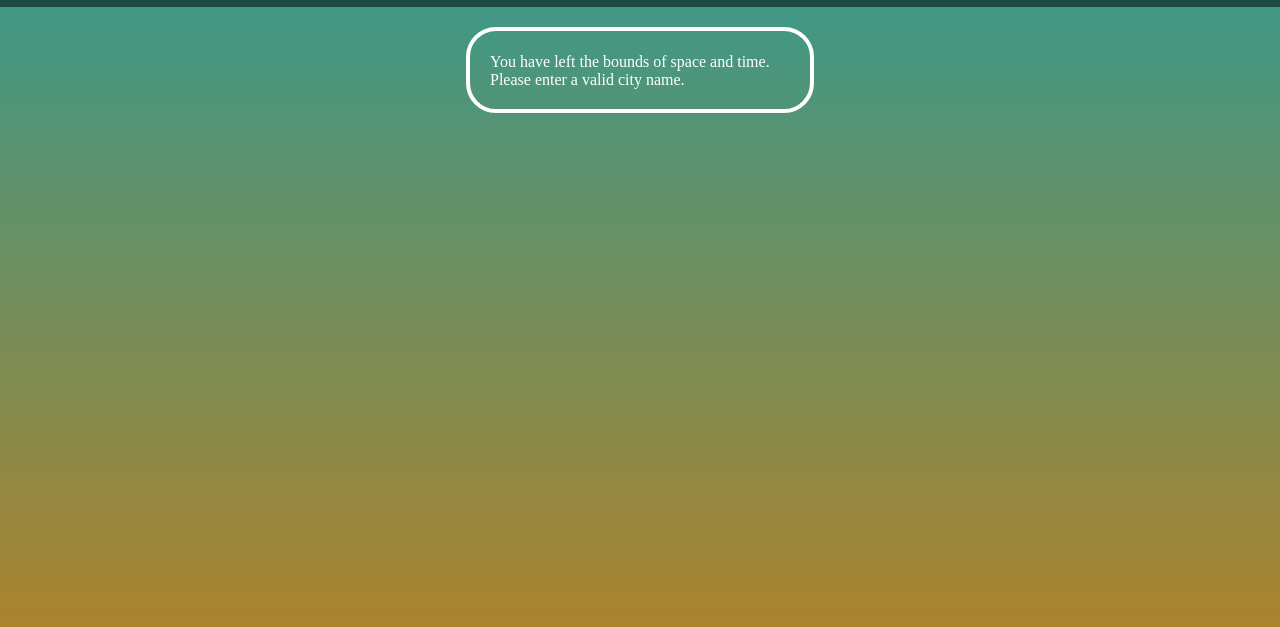
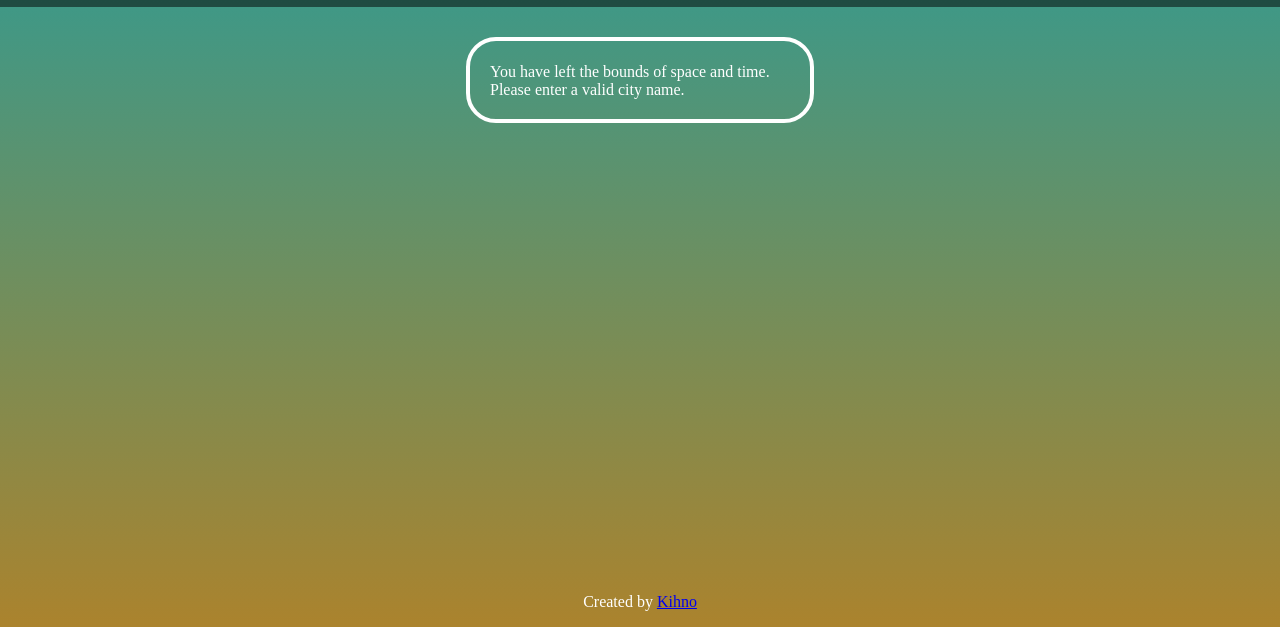
Before and after one commit to kihno/weather-app, a website built with webpack: page dist/index.html in a window 1280 px wide. Shown: the part 173-800 px from the top of the page. Built offline with nearby package versions, Linux system fonts and the light colour scheme; no server answers.

Commit message:
Add footer

```diff
--- a/src/stylesheet.css
+++ b/src/stylesheet.css
@@ -7,7 +7,7 @@ body {
 	display: flex;
 	flex-direction: column;
 	align-items: center;
-	gap: 20px;
+	gap: 30px;
 }
 
 header {
@@ -201,3 +201,10 @@ input:checked + label:after {
 #humidity::after {
 	content: '%';
 }
+
+#footer {
+	color: white;
+	text-align: center;
+	position: absolute;
+	bottom: 0;
+}
```
Also changed, not shown: dist/index.html.
